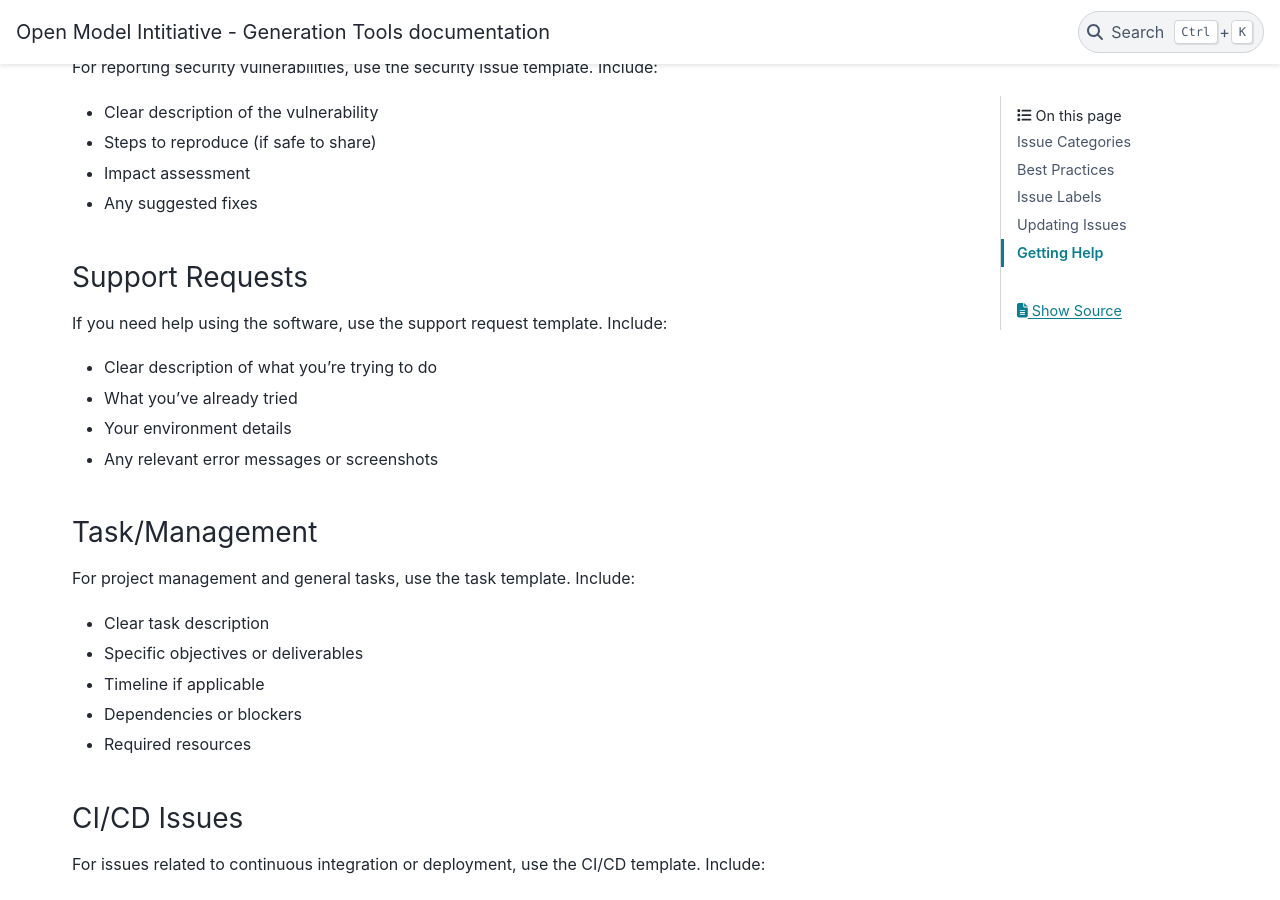
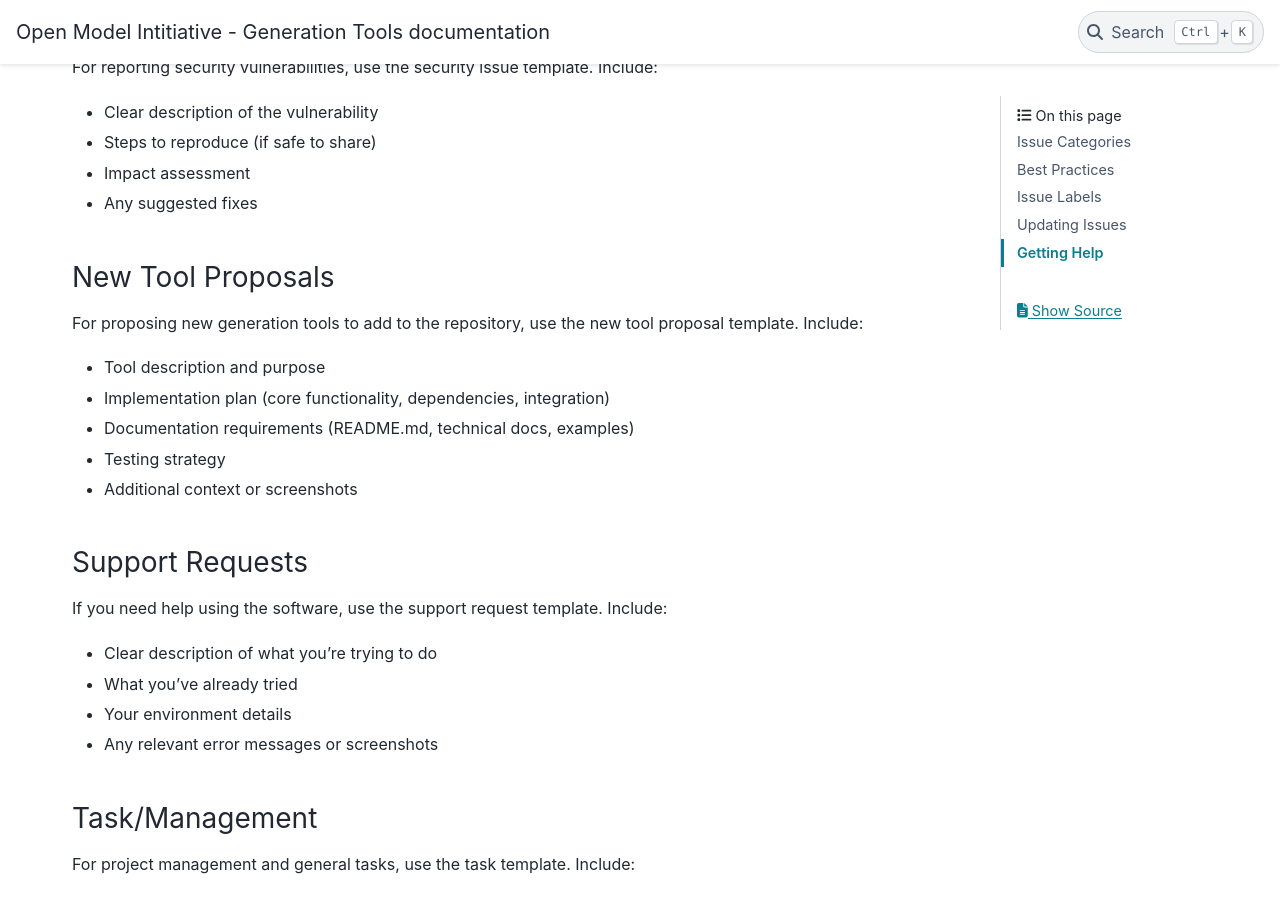
Before and after one commit to Open-Model-Initiative/OMI-Generation-Tools, a Sphinx documentation site: the page built from doc/contributing/issues.rst, in a window 1280 px wide and 900 px high, scrolled down 1503 px. Built offline with Sphinx 7.4.7 and the PyData theme 0.15.4, drawn with Linux system fonts in a browser that asks for light colours.

Commit message:
Add new tool doc section, fix header
Signed-off-by: jphillips <josh.phillips@fearnworks.com>

```diff
--- a/doc/conf.py
+++ b/doc/conf.py
@@ -5,7 +5,6 @@
 # https://www.sphinx-doc.org/en/master/usage/configuration.html
 #
 # SPDX-License-Identifier: Apache-2.0
-# graphcap.module.doc.conf.py
 # -----------------------------------------------------------------------------
 
 # -- Project information -----------------------------------------------------
--- a/doc/contributing/issues.rst
+++ b/doc/contributing/issues.rst
@@ -55,6 +55,16 @@ For reporting security vulnerabilities, use the security issue template. Include
 - Impact assessment
 - Any suggested fixes
 
+New Tool Proposals
+----------------
+For proposing new generation tools to add to the repository, use the new tool proposal template. Include:
+
+- Tool description and purpose
+- Implementation plan (core functionality, dependencies, integration)
+- Documentation requirements (README.md, technical docs, examples)
+- Testing strategy
+- Additional context or screenshots
+
 Support Requests
 --------------
 If you need help using the software, use the support request template. Include:
@@ -83,6 +93,8 @@ For issues related to continuous integration or deployment, use the CI/CD templa
 - Expected behavior
 - Build logs if relevant
 - Proposed changes
+
+
 
 Best Practices
 =============
```
